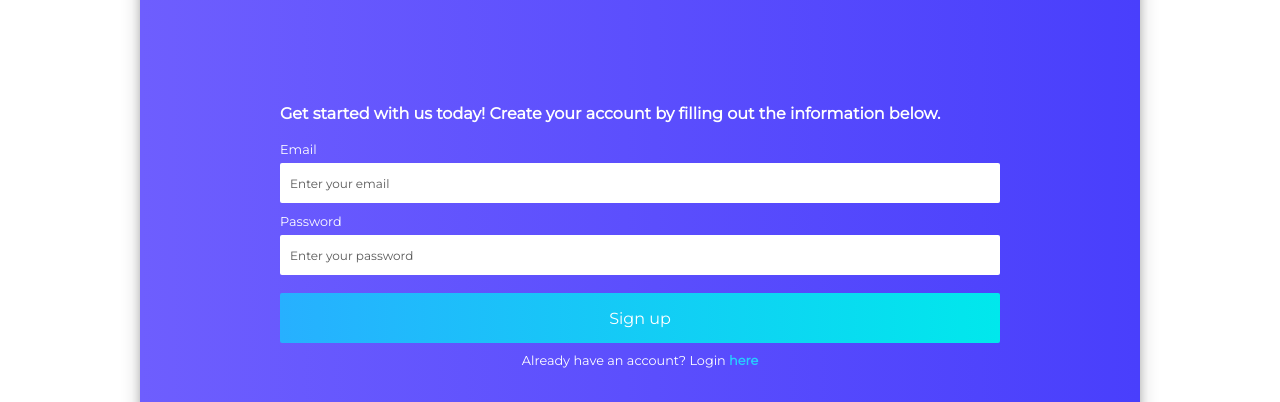
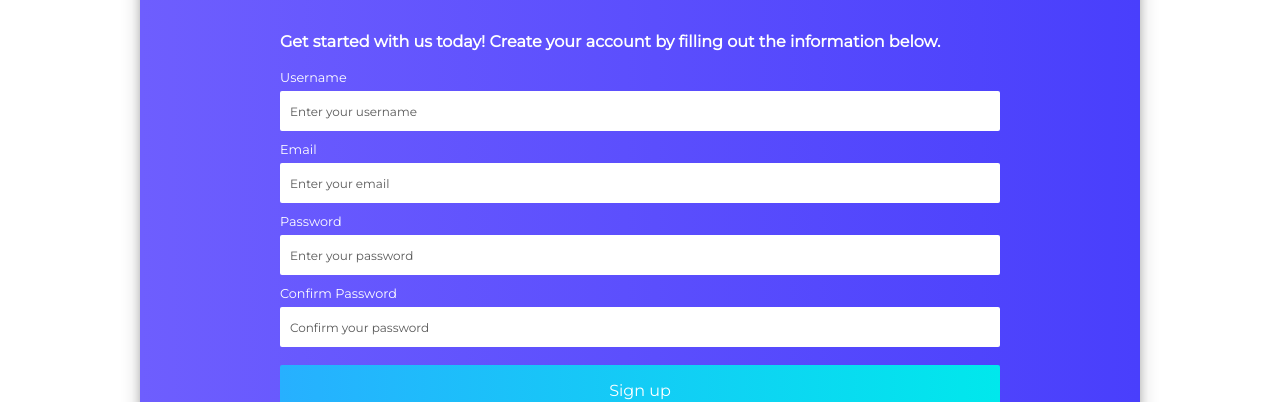
Before and after one commit to Haaris-Syed/AnimeRecommender, a React (Create React App) app in the folder website/: page /signup in a window 1280 px wide. Shown: the part 244-646 px from the top of the page. Built offline with nearby package versions, Linux system fonts and the light colour scheme; no server answers.

Commit message:
add form validation for sign up form (fully works i believe). need to add to log in as well

```diff
--- a/website/src/components/Signup.js
+++ b/website/src/components/Signup.js
@@ -1,29 +1,61 @@
-import React, { useState } from "react";
+import React, { useEffect, useState } from "react";
 import validate from "./validateInfo";
 import useForm from "./useForm";
 import httpClient from "./httpClient";
 import "../assets/css/Form.css";
 
-const Signup = ({ submitForm }) => {
-  // const { handleChange, handleSubmit, values, errors } = useForm(
-  //   submitForm,
-  //   validate
-  // );
+const Signup = () => {
+  // const [username, setUsername] = useState("");
+  // const [email, setEmail] = useState("");
+  // const [password, setPassword] = useState("");
+  // const [password2, setPassword2] = useState("");
 
-  const [email, setEmail] = useState("");
-  const [password, setPassword] = useState("");
+  const [errors, setErrors] = useState({});
+  const [isSubmitting, setIsSubmitting] = useState(false);
+
+
+  const [values, setValues] = useState({
+    username: '',
+    email: '',
+    password: '',
+    password2: ''
+  });
+
+  const handleChange = e => {
+    const { name, value } = e.target;
+    setValues({
+      ...values,
+      [name]: value
+    });
+  };
+
+  const handleSubmit = (e) => {
+    e.preventDefault();
+
+    setErrors(validate(values));
+    setIsSubmitting(true);
+  };
+
+  useEffect(
+    () => {
+      if (Object.keys(errors).length === 0 && isSubmitting) {
+        registerUser();
+      }
+    },
+    [errors]
+  );
 
   const registerUser = async () => {
+    try {
+      const email = values.email
+      const password = values.password
 
-    try {
-      const resp = await httpClient.post("http://127.0.0.1:5000/register",
-      {
+      const resp = await httpClient.post("http://127.0.0.1:5000/register", {
         email,
         password,
       });
 
       window.location.href = "/";
-
     } catch (error) {
       if (error.response.status === 401) {
         alert("Invalid credentials");
@@ -32,115 +64,122 @@ const Signup = ({ submitForm }) => {
   };
 
   return (
-    // <div className='form-content'>
-    //   <form onSubmit={handleSubmit} className='form' noValidate>
-    //     <h1>
-    // Get started with us today! Create your account by filling out the
-    // information below.
-    //     </h1>
-    //     <div className='form-inputs'>
-    //       <label className='form-label'>Username</label>
-    //       <input
-    //         className='form-input'
-    //         type='text'
-    //         name='username'
-    //         placeholder='Enter your username'
-    //         value={values.username}
-    //         onChange={handleChange}
-    //       />
-    //       {errors.username && <p>{errors.username}</p>}
-    //     </div>
-    //     <div className='form-inputs'>
-    //       <label className='form-label'>Email</label>
-    //       <input
-    //         className='form-input'
-    //         type='email'
-    //         name='email'
-    //         placeholder='Enter your email'
-    //         value={values.email}
-    //         onChange={handleChange}
-    //       />
-    //       {errors.email && <p>{errors.email}</p>}
-    //     </div>
-    //     <div className='form-inputs'>
-    //       <label className='form-label'>Password</label>
-    //       <input
-    //         className='form-input'
-    //         type='password'
-    //         name='password'
-    //         placeholder='Enter your password'
-    //         value={values.password}
-    //         onChange={handleChange}
-    //       />
-    //       {errors.password && <p>{errors.password}</p>}
-    //     </div>
-    // <div className='form-inputs'>
-    //   <label className='form-label'>Confirm Password</label>
-    //   <input
-    //     className='form-input'
-    //     type='password'
-    //     name='password2'
-    //     placeholder='Confirm your password'
-    //     value={values.password2}
-    //     onChange={handleChange}
-    //   />
-    //   {errors.password2 && <p>{errors.password2}</p>}
+    // <div className="form-container">
+    //   <div className="form-content">
+    //     <form className="form" onSubmit={handleSubmit} noValidate>
+    //       <h1>
+    //         Get started with us today! Create your account by filling out the
+    //         information below.
+    //       </h1>
+    //       <div className="form-inputs">
+    //         <label className="form-label">Email</label>
+    //         <input
+    //           className="form-input"
+    //           type="email"
+    //           name="email"
+    //           placeholder="Enter your email"
+    //           value={email}
+    //           onChange={(e) => setEmail(e.target.value)}
+    //         />
+    //         {errors.email && <p>{errors.email}</p>}
+    //       </div>
+    //       <div className="form-inputs">
+    //         <label className="form-label">Password</label>
+    //         <input
+    //           className="form-input"
+    //           type="password"
+    //           name="password"
+    //           placeholder="Enter your password"
+    //           value={password}
+    //           onChange={(e) => setPassword(e.target.value)}
+    //         />
+    //       </div>
+    //       <div className="form-inputs">
+    //         <label className="form-label">Confirm Password</label>
+    //         <input
+    //           className="form-input"
+    //           type="password"
+    //           name="password2"
+    //           placeholder="Confirm your password"
+    //           value={values.password2}
+    //           onChange={handleChange}
+    //         />
+    //         {errors.password2 && <p>{errors.password2}</p>}
+    //       </div>
+    //       <button
+    //         className="form-input-btn"
+    //         type="button"
+    //         onClick={() => registerUser()}
+    //       >
+    //         Sign up
+    //       </button>
+    //       <span className="form-input-login">
+    //         Already have an account? Login <a href="/login">here</a>
+    //       </span>
+    //     </form>
+    //   </div>
     // </div>
-    // <div className="form-container">onSubmit={handleSubmit}
     <div className='form-container'>
-    <div className="form-content">
-      <form className="form">
+    <form onSubmit={handleSubmit} className='form' noValidate>
       <h1>
         Get started with us today! Create your account by filling out the
         information below.
       </h1>
-        <div className="form-inputs">
-          <label className="form-label">Email</label>
+      <div className='form-inputs'>
+        <label className='form-label'>Username</label>
         <input
-            className="form-input"
-            type="email"
-            name="email"
-            placeholder="Enter your email"
-            value={email}
-            onChange={(e) => setEmail(e.target.value)}
+          className='form-input'
+          type='text'
+          name='username'
+          placeholder='Enter your username'
+          value={values.username}
+          onChange={handleChange}
         />
-          {/* {errors.email && <p>{errors.email}</p>} */}
+        {errors.username && <p>{errors.username}</p>}
       </div>
-        <div className="form-inputs">
-          <label className="form-label">Password</label>
+      <div className='form-inputs'>
+        <label className='form-label'>Email</label>
         <input
-            className="form-input"
-            type="password"
-            name="password"
-            placeholder="Enter your password"
-            value={password}
-            onChange={(e) => setPassword(e.target.value)}
+          className='form-input'
+          type='email'
+          name='email'
+          placeholder='Enter your email'
+          value={values.email}
+          onChange={handleChange}
         />
+        {errors.email && <p>{errors.email}</p>}
       </div>
-        {/* <div className="form-inputs">
-          <label className="form-label">Confirm Password</label>
+      <div className='form-inputs'>
+        <label className='form-label'>Password</label>
         <input
-            className="form-input"
-            type="password"
-            name="password2"
-            placeholder="Confirm your password"
+          className='form-input'
+          type='password'
+          name='password'
+          placeholder='Enter your password'
+          value={values.password}
+          onChange={handleChange}
+        />
+        {errors.password && <p>{errors.password}</p>}
+      </div>
+      <div className='form-inputs'>
+        <label className='form-label'>Confirm Password</label>
+        <input
+          className='form-input'
+          type='password'
+          name='password2'
+          placeholder='Confirm your password'
           value={values.password2}
           onChange={handleChange}
         />
         {errors.password2 && <p>{errors.password2}</p>}
-        </div> */}
-        <button
-          className="form-input-btn"
-          type="button"
-          onClick={() => registerUser()}
-        >
+      </div>
+      <button className='form-input-btn' type='submit'>
         Sign up
       </button>
-        <span className="form-input-login">
-          Already have an account? Login <a href="/login">here</a>
+      <span className='form-input-login'>
+        Already have an account? Login <a href='#'>here</a>
       </span>
     </form>
-    </div>
   </div>
   );
 };
--- a/website/src/components/useForm.js
+++ b/website/src/components/useForm.js
@@ -1,6 +1,9 @@
 import { useState, useEffect } from 'react';
 
 const useForm = (callback, validate) => {
+  // const [email, setEmail] = useState("");
+  // const [password, setPassword] = useState("");
+
   const [values, setValues] = useState({
     username: '',
     email: '',
@@ -16,6 +19,8 @@ const useForm = (callback, validate) => {
       ...values,
       [name]: value
     });
+    // setEmail(values.email)
+    // setPassword(values.password)
   };
 
   const handleSubmit = e => {
```
Also changed, not shown: 1 other file (tests, documents, lock files or other folders). Lines whose indentation alone changed are shown as unchanged.
